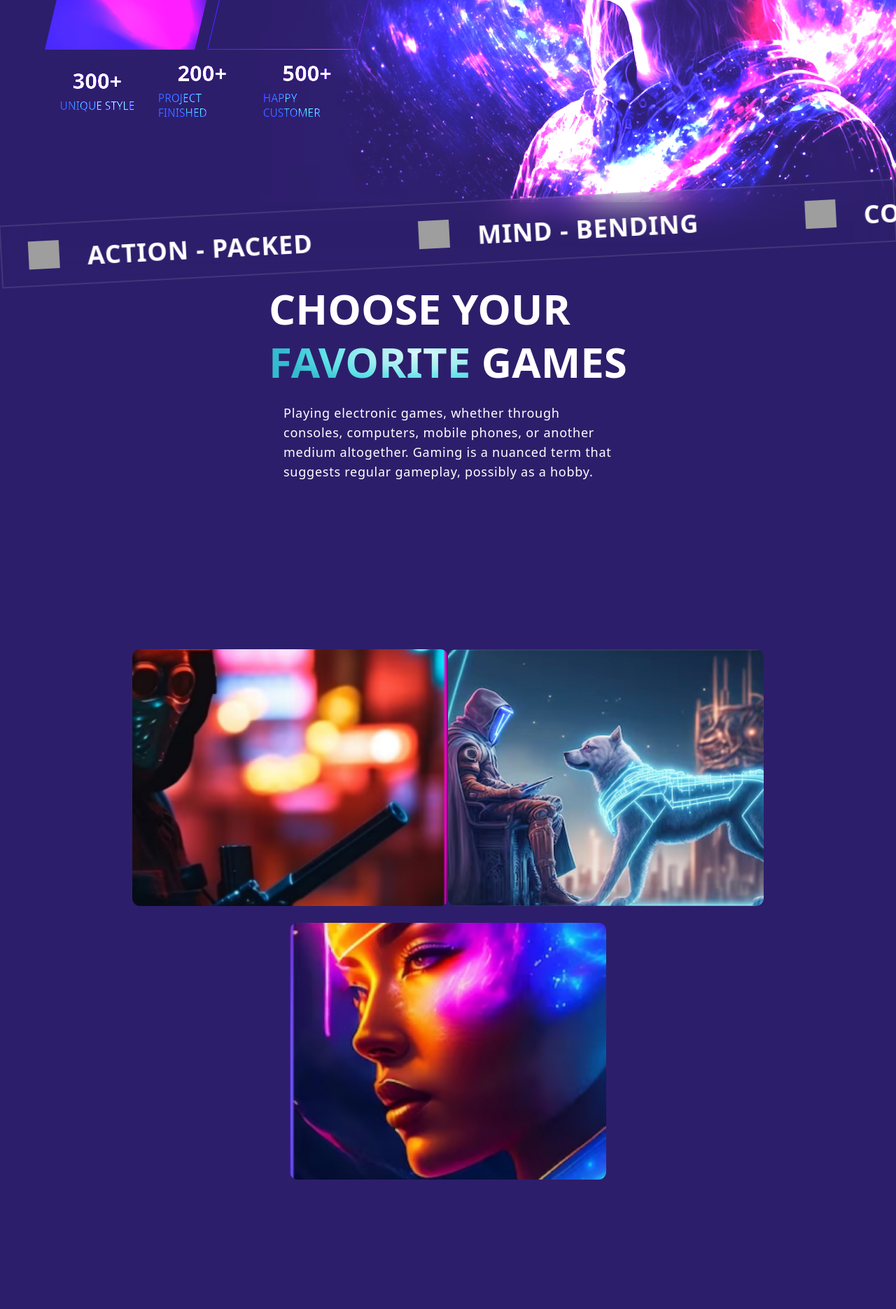
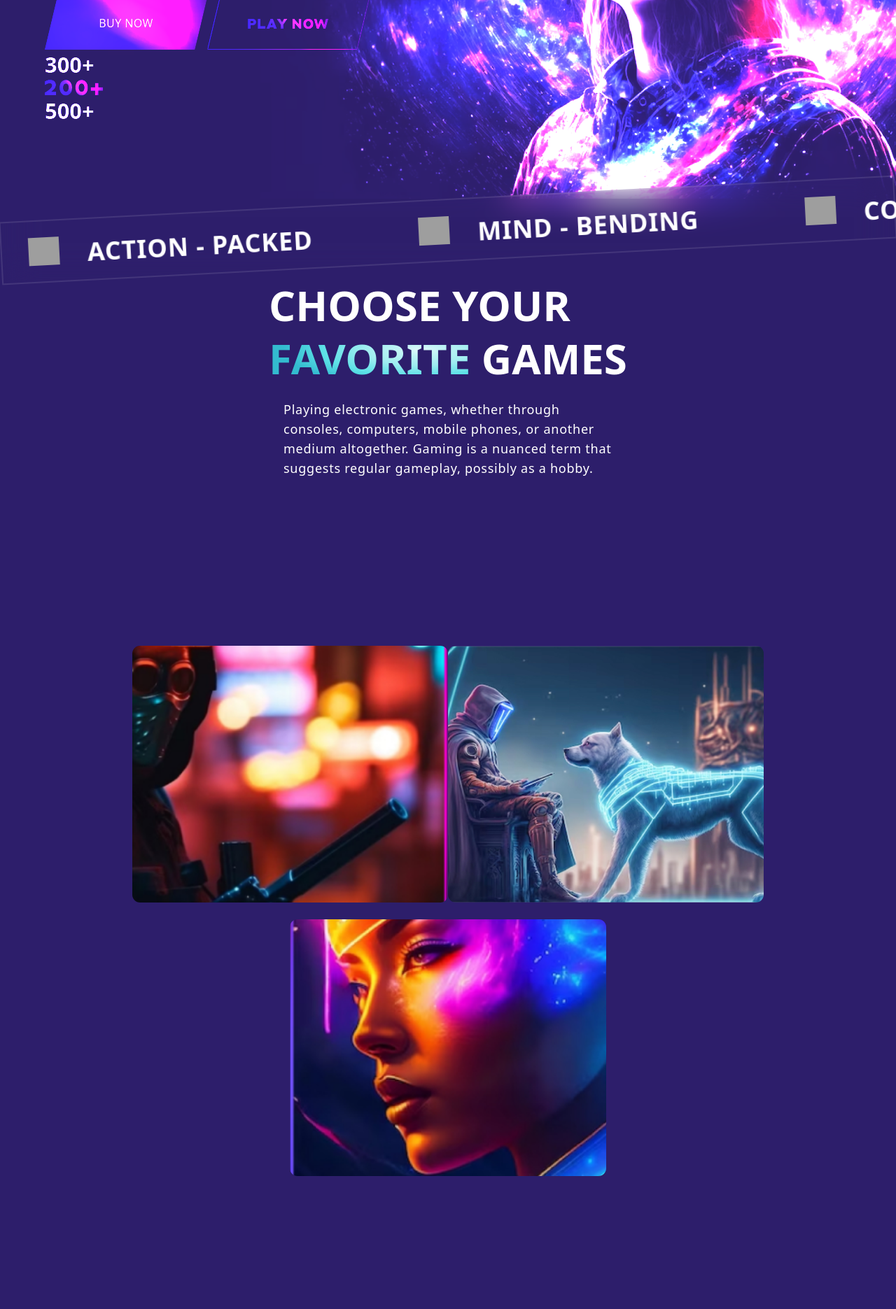
Before and after one commit to DonaldMzima/SmartenUp-Test, a Next.js app: page / in a window 1280 px wide. Shown: the part 500-2371 px from the top of the page at 70% size. Built offline with nearby package versions, Linux system fonts and the light colour scheme; grey boxes are pictures that could not be loaded.

Commit message:
ref: update ui

```diff
--- a/components/sections/Business.tsx
+++ b/components/sections/Business.tsx
@@ -1,6 +1,8 @@
 import styles, { layout } from '@/styles/style'
 import { bannerTexts, features } from '@/utils'
 import { Marquee } from '../ui/Marquee'
+import { TransparentButton } from '../ui/Buttons/TransparentButton'
+import { MainButton } from '../ui/Buttons/MainButton'
 
 type FeatureCardProps = {
   src: string
@@ -52,20 +54,16 @@ const Business = () => (
 
         <div className="flex mt-48">
           {' '}
-          <a href="/link-to-where-you-want-to-go" className="cursor-pointer">
-            <img
-              src={'/SVGs/gradientButton.svg'}
-              alt="Logo"
-              className="w-232 h-74 flex-shrink-0"
-            />
-          </a>
-          <a href="/another-link" className="cursor-pointer">
-            <img
-              src={'/SVGs/colorlessButton.svg'}
-              alt="Logo"
-              className="w-232 h-74 flex-shrink-0"
-            />
-          </a>
+          <MainButton>
+            <h1 className="text-white font-Lato font-medium text-base leading-[110.6%] tracking-wide uppercase">
+              VIEW ALL
+            </h1>
+          </MainButton>
+          <TransparentButton>
+            <h1 className="text-white font-Lato font-medium text-base leading-[110.6%] tracking-[0.72px] uppercase">
+              <img src={'/assets/images/PlayNow.png'} />
+            </h1>
+          </TransparentButton>
         </div>
         <div className="flex mt-48">
           <div
@@ -102,13 +100,11 @@ const Business = () => (
                 visuals to convey excitement, adventure, and the immersive
                 nature of gaming.
               </p>
-              <a href="/another-link" className="cursor-pointer">
-                <img
-                  src={'/SVGs/colorlessButton.svg'}
-                  alt="Logo"
-                  className="w-232 h-74 flex-shrink-0"
-                />
-              </a>
+              <TransparentButton>
+                <h1 className="text-white font-Lato font-medium text-base leading-[110.6%] tracking-[0.72px] uppercase">
+                  <img src={'/assets/images/PlayNow.png'} />
+                </h1>
+              </TransparentButton>
             </div>
           </div>
         </div>
--- a/components/sections/Hero.tsx
+++ b/components/sections/Hero.tsx
@@ -2,6 +2,8 @@ import styles from '@/styles/style'
 import Stats from '../ui/Stats'
 import { bannerTexts } from '@/utils'
 import { Marquee } from '../ui/Marquee'
+import { TransparentButton } from '../ui/Buttons/TransparentButton'
+import { MainButton } from '../ui/Buttons/MainButton'
 
 const Hero = () => {
   return (
@@ -38,20 +40,16 @@ const Hero = () => {
             term that suggests regular gameplay, possibly as a hobby.
           </p>
           <div className="flex mt-5">
-            <a href="/link-to-where-you-want-to-go" className="cursor-pointer">
-              <img
-                src={'/SVGs/gradientButton.svg'}
-                alt="Logo"
-                className="w-232 h-74 flex-shrink-0"
-              />
-            </a>
-            <a href="/another-link" className="cursor-pointer">
-              <img
-                src={'/SVGs/colorlessButton.svg'}
-                alt="Logo"
-                className="w-232 h-74 flex-shrink-0"
-              />
-            </a>
+            <MainButton>
+              <h1 className="text-white font-Lato font-medium text-base leading-[110.6%] tracking-wide uppercase">
+                BUY NOW
+              </h1>
+            </MainButton>
+            <TransparentButton>
+              <h1 className="text-white font-Lato font-medium text-base leading-[110.6%] tracking-[0.72px] uppercase">
+                <img src={'/assets/images/PlayNow.png'} />
+              </h1>
+            </TransparentButton>
           </div>
 
           <Stats />
--- a/components/ui/AppsCards.tsx
+++ b/components/ui/AppsCards.tsx
@@ -1,13 +1,14 @@
 import React from 'react'
+import { AppsButton } from './Buttons/AppsButton'
 
 export type AppsCardsProps = {
   src: string
   name: string
-  title: string
+  subtitle: string
   img: string
 }
 
-const AppsCards: React.FC<AppsCardsProps> = ({ src, name, title, img }) => (
+const AppsCards: React.FC<AppsCardsProps> = ({ src, name, subtitle, img }) => (
   <div
     style={{
       width: '397px',
@@ -38,19 +39,17 @@ const AppsCards: React.FC<AppsCardsProps> = ({ src, name, title, img }) => (
         </h4>
 
         <p className="font-poppins font-normal text-[16px] leading-[24px] text-white">
-          {title}
+          {subtitle}
         </p>
       </div>
     </div>
     <div>
       {' '}
-      <a href="/another-link" className="cursor-pointer ">
-        <img
-          src={'/SVGs/AppsButton.svg'}
-          alt="Logo"
-          className="w-259 h-33 flex-shrink-0 ml-4 mt-7 "
-        />
-      </a>
+      <AppsButton>
+        <h1 className="text-white font-Lato font-medium text-base leading-[110.6%] tracking-[0.72px] uppercase mt-6 ">
+          LIVE DEMO
+        </h1>
+      </AppsButton>
     </div>
   </div>
 )
--- /dev/null
+++ b/components/ui/Buttons/AppsButton.tsx
@@ -0,0 +1,70 @@
+import { useRouter } from 'next/router'
+import React, { FC, ReactNode } from 'react'
+
+type AppsButtonProps = {
+  children?: ReactNode
+  onClick?: () => void
+  href?: string
+}
+
+/**
+ * MainButton component that can act as a button or a link.
+ *
+ * @param {AppsButtonProps} props - The props for the component.
+ * @param {Function} [onClick] - The onClick handler for the button. Used when the component acts as a button.
+ * @param {string} [href] - The URL for the link. Used when the component acts as a link.
+ * @param {React.ReactNode} children - The content to be displayed inside the button/link.
+ *
+ * @example
+ * // As a button
+ * <MainButton onClick={() => console.log('Button clicked')}>
+ *   Click Me
+ * </MainButton>
+ *
+ * @example
+ * // As a link
+ * <MainButton href="https://example.com">
+ *   Go to Example
+ * </MainButton>
+ *
+ * @returns {React.ReactElement} The CustomButton component.
+ */
+export const AppsButton: FC<AppsButtonProps> = ({
+  children,
+  onClick,
+  href,
+}) => {
+  const route = useRouter()
+
+  return (
+    <>
+      {href ? (
+        <div
+          className="cursor-pointer flex justify-center items-center"
+          onClick={() => {
+            route.push(href)
+          }}
+        >
+          <img
+            src={'/SVGs/AppsButton.svg'}
+            alt="Logo"
+            className="w-259 h-33 flex-shrink-0 ml-4 mt-7 "
+          />
+          <div className="absolute">{children}</div>
+        </div>
+      ) : (
+        <div
+          className="cursor-pointer flex justify-center items-center"
+          onClick={onClick}
+        >
+          <img
+            src={'/SVGs/AppsButton.svg'}
+            alt="Logo"
+            className="w-259 h-33 flex-shrink-0 ml-4 mt-7 "
+          />
+          <div className="absolute">{children}</div>
+        </div>
+      )}
+    </>
+  )
+}
--- a/components/ui/Buttons/Button.tsx
+++ /dev/null
@@ -1,12 +0,0 @@
-import React from 'react'
-
-const Button = ({ styles }: any) => (
-  <button
-    type="button"
-    className={`py-4 px-6 font-poppins font-medium text-[18px] text-primary bg-blue-gradient rounded-[10px] outline-none ${styles}`}
-  >
-    Get Started
-  </button>
-)
-
-export default Button
--- /dev/null
+++ b/components/ui/Buttons/TransparentButton.tsx
@@ -0,0 +1,70 @@
+import { useRouter } from 'next/router'
+import React, { FC, ReactNode } from 'react'
+
+type TransparentButtonProps = {
+  children: ReactNode
+  onClick?: () => void
+  href?: string
+}
+
+/**
+ * MainButton component that can act as a button or a link.
+ *
+ * @param {TransparentButtonProps} props - The props for the component.
+ * @param {Function} [onClick] - The onClick handler for the button. Used when the component acts as a button.
+ * @param {string} [href] - The URL for the link. Used when the component acts as a link.
+ * @param {React.ReactNode} children - The content to be displayed inside the button/link.
+ *
+ * @example
+ * // As a button
+ * <MainButton onClick={() => console.log('Button clicked')}>
+ *   Click Me
+ * </MainButton>
+ *
+ * @example
+ * // As a link
+ * <MainButton href="https://example.com">
+ *   Go to Example
+ * </MainButton>
+ *
+ * @returns {React.ReactElement} The CustomButton component.
+ */
+export const TransparentButton: FC<TransparentButtonProps> = ({
+  children,
+  onClick,
+  href,
+}) => {
+  const route = useRouter()
+
+  return (
+    <>
+      {href ? (
+        <div
+          className="cursor-pointer flex justify-center items-center"
+          onClick={() => {
+            route.push(href)
+          }}
+        >
+          <img
+            src={'/SVGs/colorlessButton.svg'}
+            alt="Logo"
+            className="w-232 h-74 flex-shrink-0"
+          />
+          <div className="absolute">{children}</div>
+        </div>
+      ) : (
+        <div
+          className="cursor-pointer flex justify-center items-center"
+          onClick={onClick}
+        >
+          <img
+            src={'/SVGs/colorlessButton.svg'}
+            alt="Logo"
+            className="w-232 h-74 flex-shrink-0"
+          />
+          <div className="absolute">{children}</div>
+        </div>
+      )}
+    </>
+  )
+}
--- a/components/ui/Stats.tsx
+++ b/components/ui/Stats.tsx
@@ -5,16 +5,11 @@ const Stats = () => (
   <section
     className={`${styles.flexCenter} flex-row flex-wrap sm:mb-20 mb-6 inline-flex items-start gap-31`}
   >
-    {stats.map((stat: any) => (
-      <div key={stat.id} className={`flex-1 flex flex-col items-center m-3`}>
-        <h4 className="font-poppins font-semibold xs:text-[40.89px] text-[30.89px] xs:leading-[53.16px] leading-[43.16px] text-white">
-          {stat.value}
-        </h4>
-        <p className="font-poppins font-normal xs:text-[20.45px] text-[15.45px] xs:leading-[26.58px] leading-[21.58px] text-gradient uppercase mt-1">
-          {stat.title}
-        </p>
-      </div>
-    ))}
+    <h4 className="font-poppins font-semibold xs:text-[40.89px] text-[30.89px] xs:leading-[53.16px] leading-[43.16px] text-white">
+      <h4>300+</h4>
+      <img src={'/assets/images/200+.png'} />
+      <h4>500+</h4>
+    </h4>
   </section>
 )
 
--- a/utils/index.ts
+++ b/utils/index.ts
@@ -63,42 +63,42 @@ export const AppsData = [
     id: 'feedback-1',
     src: '/assets/apps/Rectangle1.png',
     name: 'Cameron Williamson',
-    title: 'Gillette',
+    subtitle: 'Gillette',
     img: '/assets/avatar/Ellipse5.png',
   },
   {
     id: 'feedback-2',
     src: '/assets/apps/Rectangle2.png',
     name: 'Dianne Russell',
-    title: 'Louis Vuitton',
+    subtitle: 'Louis Vuitton',
     img: '/assets/avatar/Ellipse6.png',
   },
   {
     id: 'feedback-3',
     src: '/assets/apps/Rectangle3.png',
     name: 'Jane Cooper',
-    title: 'MasterCard',
+    subtitle: 'MasterCard',
     img: '/assets/avatar/Ellipse7.png',
   },
   {
     id: 'feedback-4',
     src: '/assets/apps/Rectangle4.png',
     name: 'Cody Fisher',
-    title: 'The Walt Disney Company',
+    subtitle: 'The Walt Disney Company',
     img: '/assets/avatar/Ellipse8.png',
   },
   {
     id: 'feedback-5',
     src: '/assets/apps/Rectangle5.png',
     name: 'Wade Warren',
-    title: 'Gillette',
+    subtitle: 'Gillette',
     img: '/assets/avatar/Ellipse9.png',
   },
   {
     id: 'feedback-6',
     src: '/assets/apps/Rectangle6.png',
     name: 'Robert Fox',
-    title: `L'Oréal`,
+    subtitle: `L'Oréal`,
     img: '/assets/avatar/Ellipse10.png',
   },
 ]
@@ -153,17 +153,15 @@ export const stats = [
   {
     id: 'stats-1',
     title: 'Unique style',
-    value: '300+',
   },
   {
     id: 'stats-2',
     title: 'Project finished',
-    value: '200+',
+    value: '/assets/images/200+.png',
   },
   {
     id: 'stats-3',
     title: 'Happy customer',
-    value: '500+',
   },
 ]
 
```
Also changed, not shown: components/sections/Apps&Games.tsx (+19 -22 lines), public/assets/images/200+.png (added), public/assets/images/PlayNow.png (added).
